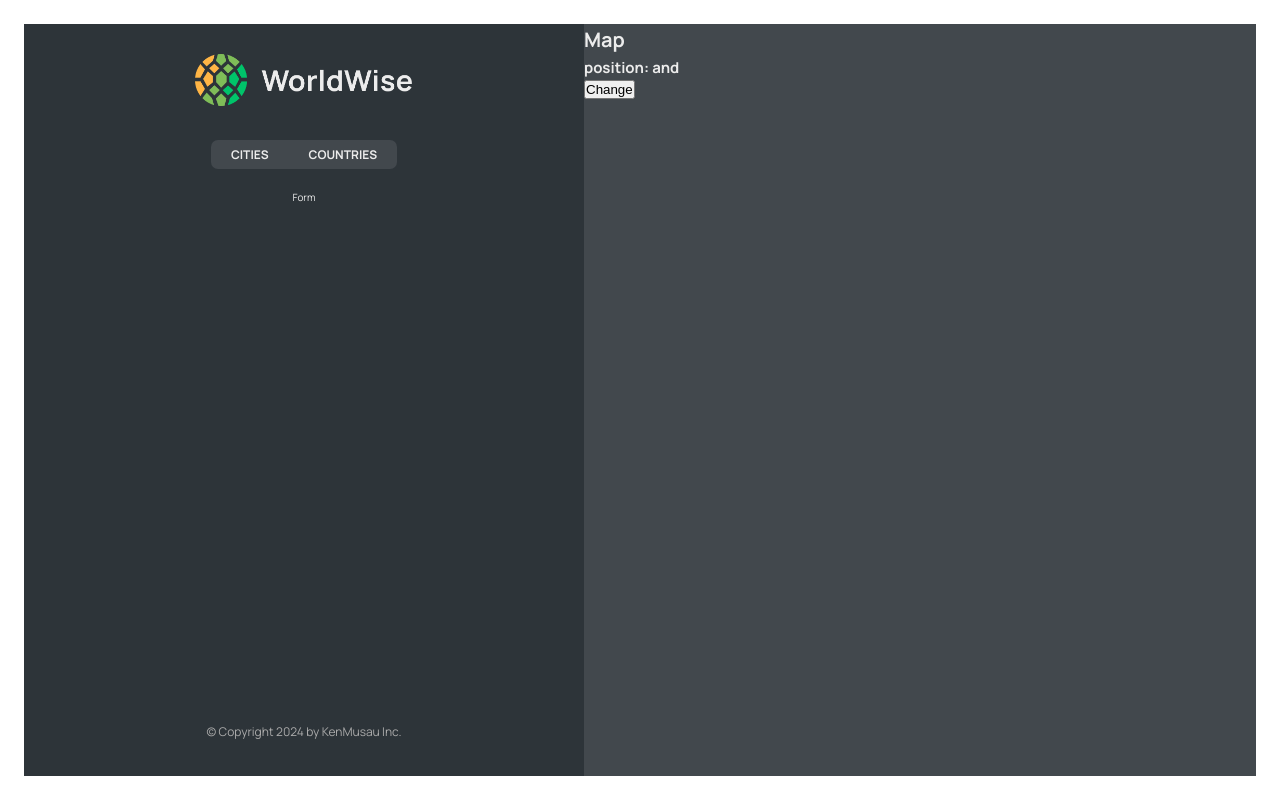
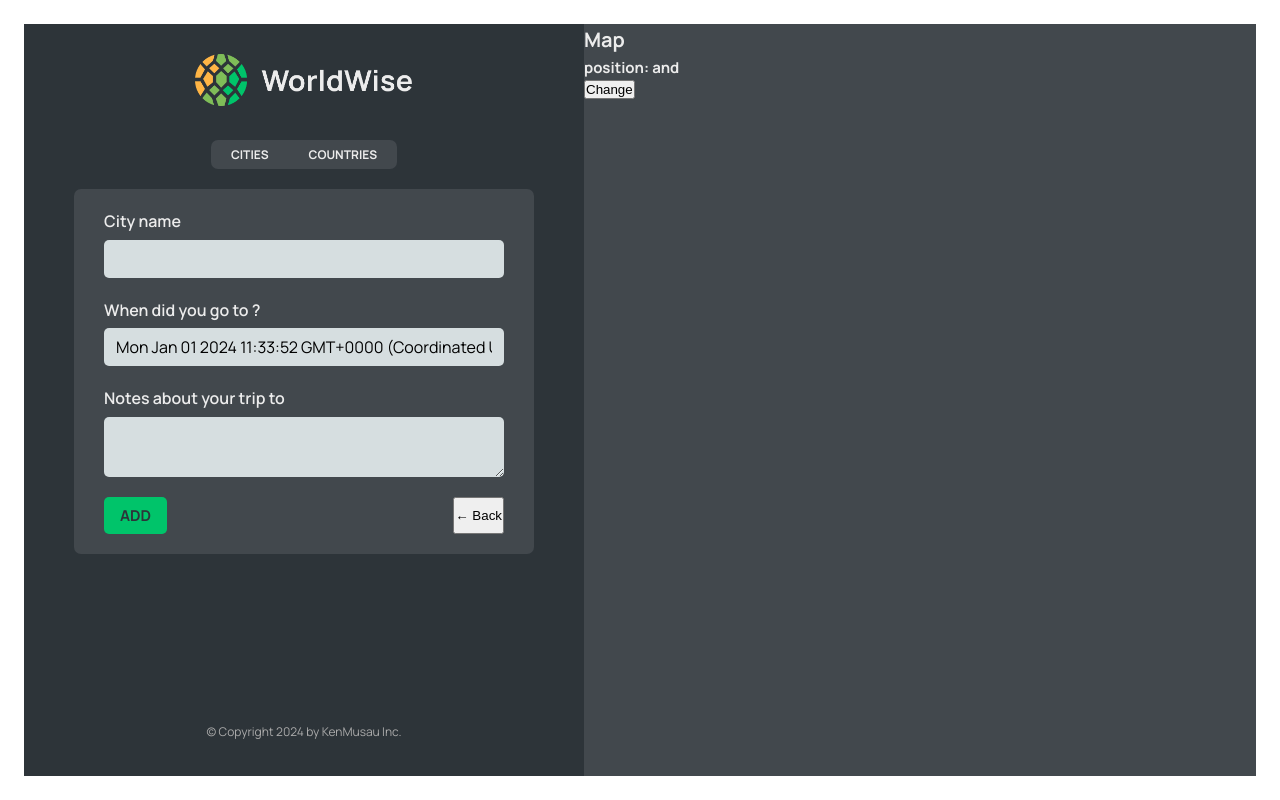
Before and after one commit to Ken-Musau/tour, a React (Vite) app: page /app/form in a window 1280 px wide. Built offline with nearby package versions, Linux system fonts and the light colour scheme; data requests are answered from the project's data file.

Commit message:
add button component

```diff
--- a/src/App.jsx
+++ b/src/App.jsx
@@ -10,6 +10,7 @@
 import CityList from "./components/CityList";
 import CountryList from "./components/CountryList";
 import City from "./components/City";
+import Form from "./components/Form";
 
 const URL = "http://127.0.0.1:8000";
 
@@ -56,7 +57,7 @@
             path="countries"
             element={<CountryList cities={cities} isLoading={isLoading} />}
           />
-          <Route path="form" element={<p>Form</p>} />
+          <Route path="form" element={<Form />} />
         </Route>
         <Route path="*" element={<PageNotFound />} />
       </Routes>
--- /dev/null
+++ b/src/components/Button.jsx
@@ -0,0 +1,11 @@
+import styles from "./Button.module.css";
+
+function Button({ children, onClick, type }) {
+  return (
+    <button onClick={onclick} className={`${styles.btn} ${styles[type]}`}>
+      {children}
+    </button>
+  );
+}
+
+export default Button;
--- a/src/components/Form.jsx
+++ b/src/components/Form.jsx
@@ -3,6 +3,7 @@
 import { useState } from "react";
 
 import styles from "./Form.module.css";
+import Button from "./Button";
 
 export function convertToEmoji(countryCode) {
   const codePoints = countryCode
@@ -49,7 +50,7 @@
       </div>
 
       <div className={styles.buttons}>
-        <button>Add</button>
+        <Button type="primary">Add</Button>
         <button>&larr; Back</button>
       </div>
     </form>
--- a/src/components/Map.jsx
+++ b/src/components/Map.jsx
@@ -1,13 +1,19 @@
-import { useSearchParams } from "react-router-dom";
+import { useNavigate, useSearchParams } from "react-router-dom";
 import styles from "./Map.module.css";
 
 function Map() {
   const [searchParams, setSearchParams] = useSearchParams();
+  const navigate = useNavigate();
 
   const lat = searchParams.get("lat");
   const lng = searchParams.get("lng");
   return (
-    <div className={styles.mapContainer}>
+    <div
+      className={styles.mapContainer}
+      onClick={() => {
+        navigate("form");
+      }}
+    >
       <h1>Map</h1>
       <h2>
         position: {lat} and {lng}
```
